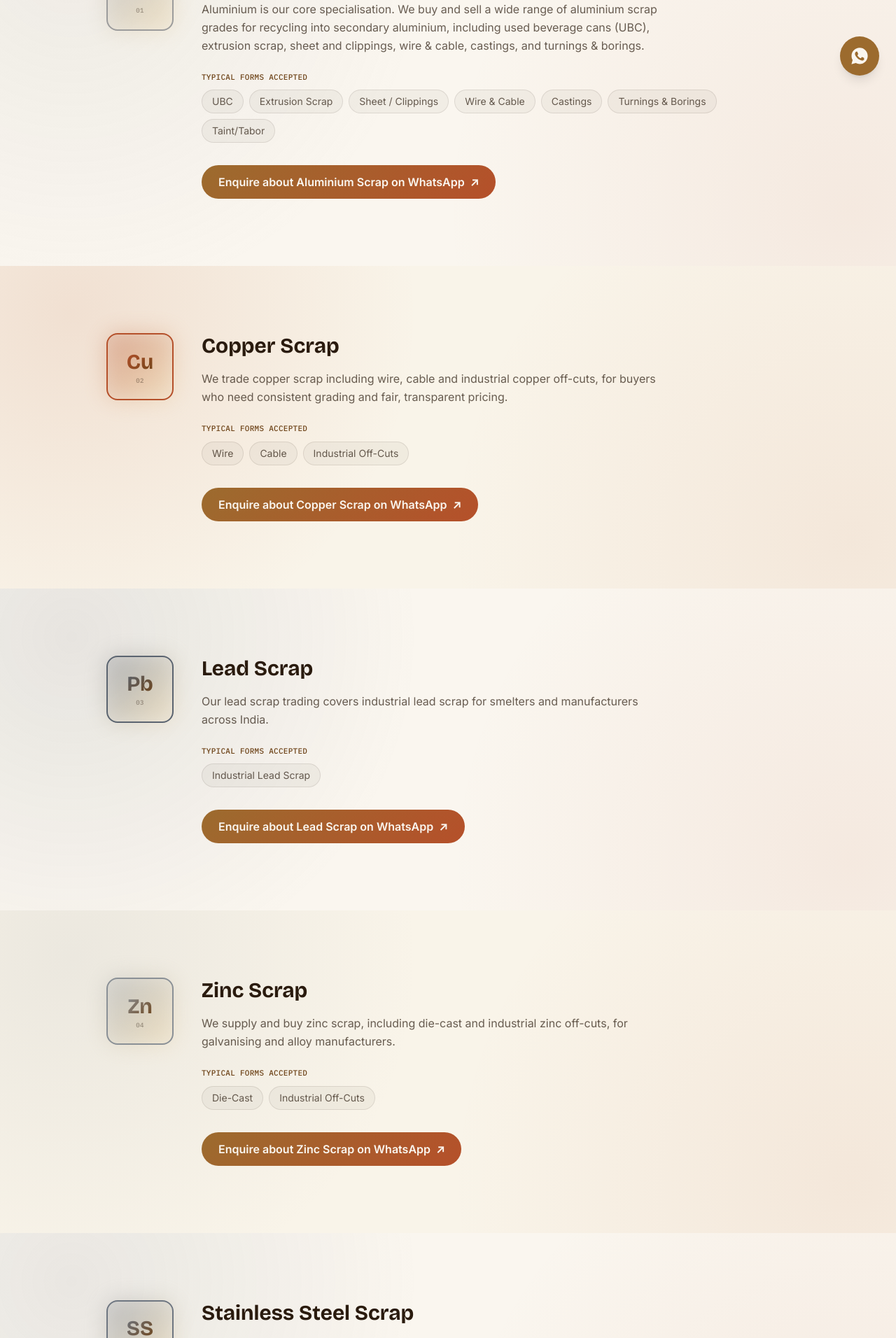
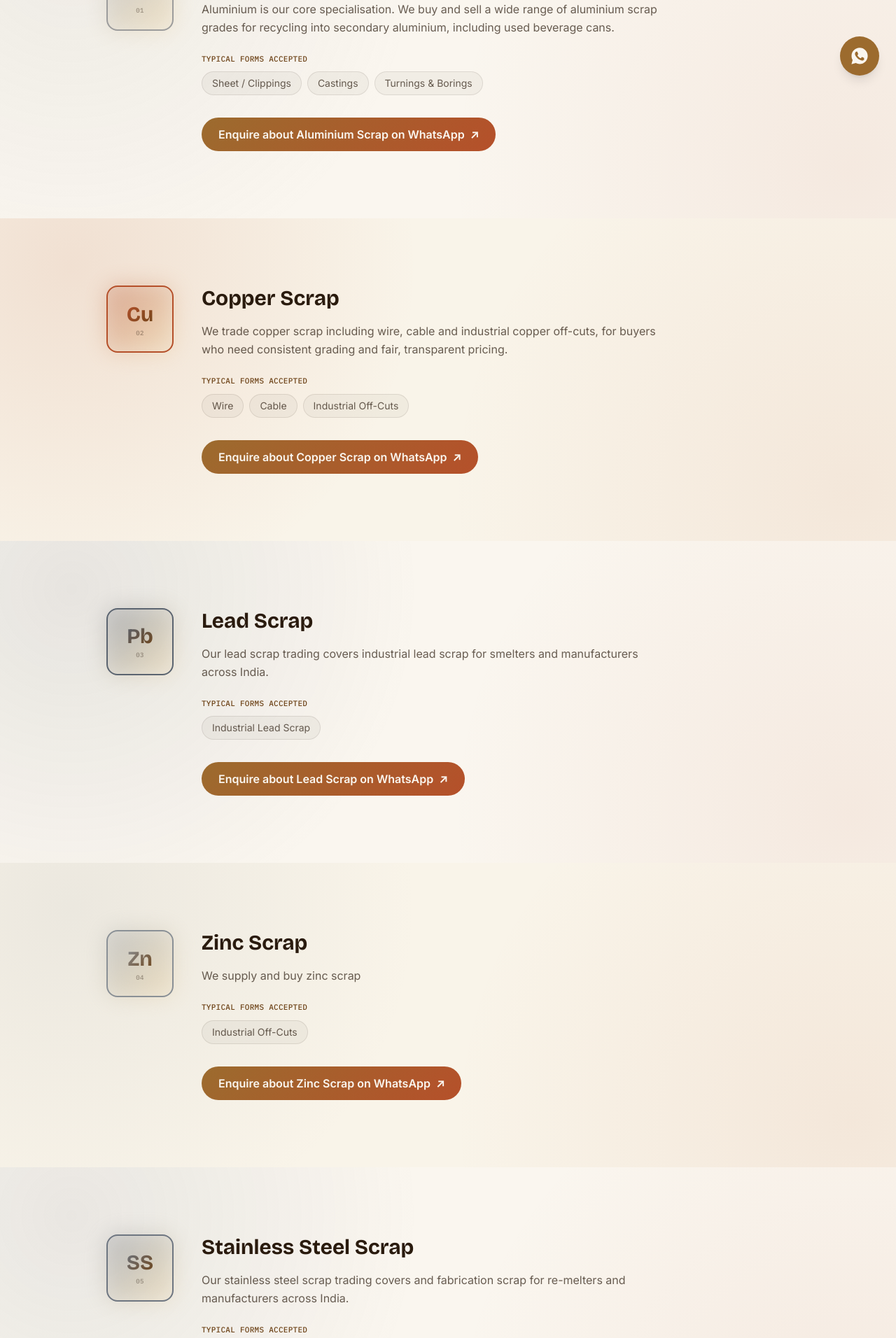
Before and after one commit to vedhaan/sunilmetalcorporation, a React (Vite) app: page /materials-we-deal-in in a window 1280 px wide. Shown: the part 668-2580 px from the top of the page at 70% size. Built offline with nearby package versions, Linux system fonts and the light colour scheme.

Commit message:
fixed issues 31/8/26

```diff
--- a/src/pages/Materials.jsx
+++ b/src/pages/Materials.jsx
@@ -17,8 +17,8 @@ export default function Materials() {
         flagship
         accent="#9C9C9C"
         bg="plain"
-        description="Aluminium is our core specialisation. We buy and sell a wide range of aluminium scrap grades for recycling into secondary aluminium, including used beverage cans (UBC), extrusion scrap, sheet and clippings, wire & cable, castings, and turnings & borings."
-        forms={['UBC', 'Extrusion Scrap', 'Sheet / Clippings', 'Wire & Cable', 'Castings', 'Turnings & Borings', 'Taint/Tabor']}
+        description="Aluminium is our core specialisation. We buy and sell a wide range of aluminium scrap grades for recycling into secondary aluminium, including used beverage cans."
+        forms={['Sheet / Clippings', 'Castings', 'Turnings & Borings']}
         whatsappLabel="Enquire about Aluminium Scrap on WhatsApp"
       />
 
@@ -53,8 +53,8 @@ export default function Materials() {
         name="Zinc Scrap"
         accent="#8A9096"
         bg="tint"
-        description="We supply and buy zinc scrap, including die-cast and industrial zinc off-cuts, for galvanising and alloy manufacturers."
-        forms={['Die-Cast', 'Industrial Off-Cuts']}
+        description="We supply and buy zinc scrap"
+        forms={['Industrial Off-Cuts']}
         whatsappLabel="Enquire about Zinc Scrap on WhatsApp"
       />
 
@@ -65,8 +65,8 @@ export default function Materials() {
         name="Stainless Steel Scrap"
         accent="#6E7681"
         bg="plain"
-        description="Our stainless steel scrap trading covers sheet, coil and fabrication scrap for re-melters and manufacturers."
-        forms={['Sheet', 'Coil', 'Fabrication Scrap']}
+        description="Our stainless steel scrap trading covers and fabrication scrap for re-melters and manufacturers across India."
+        forms={['Fabrication Scrap']}
         whatsappLabel="Enquire about Stainless Steel Scrap on WhatsApp"
       />
 
@@ -78,7 +78,7 @@ export default function Materials() {
         accent="#9C6B2E"
         bg="tint"
         description="We supply secondary aluminium ingots in a range of purity grades, produced from processed aluminium scrap for manufacturers requiring consistent, certified input material."
-        forms={['97%', '98%', '98.5%', '99%']}
+        forms={['96%', '97%', '98%', '98.5%', '99%']}
         formsLabel="Purity Grades Available"
         whatsappLabel="Enquire about Ingot on WhatsApp"
       />
```
